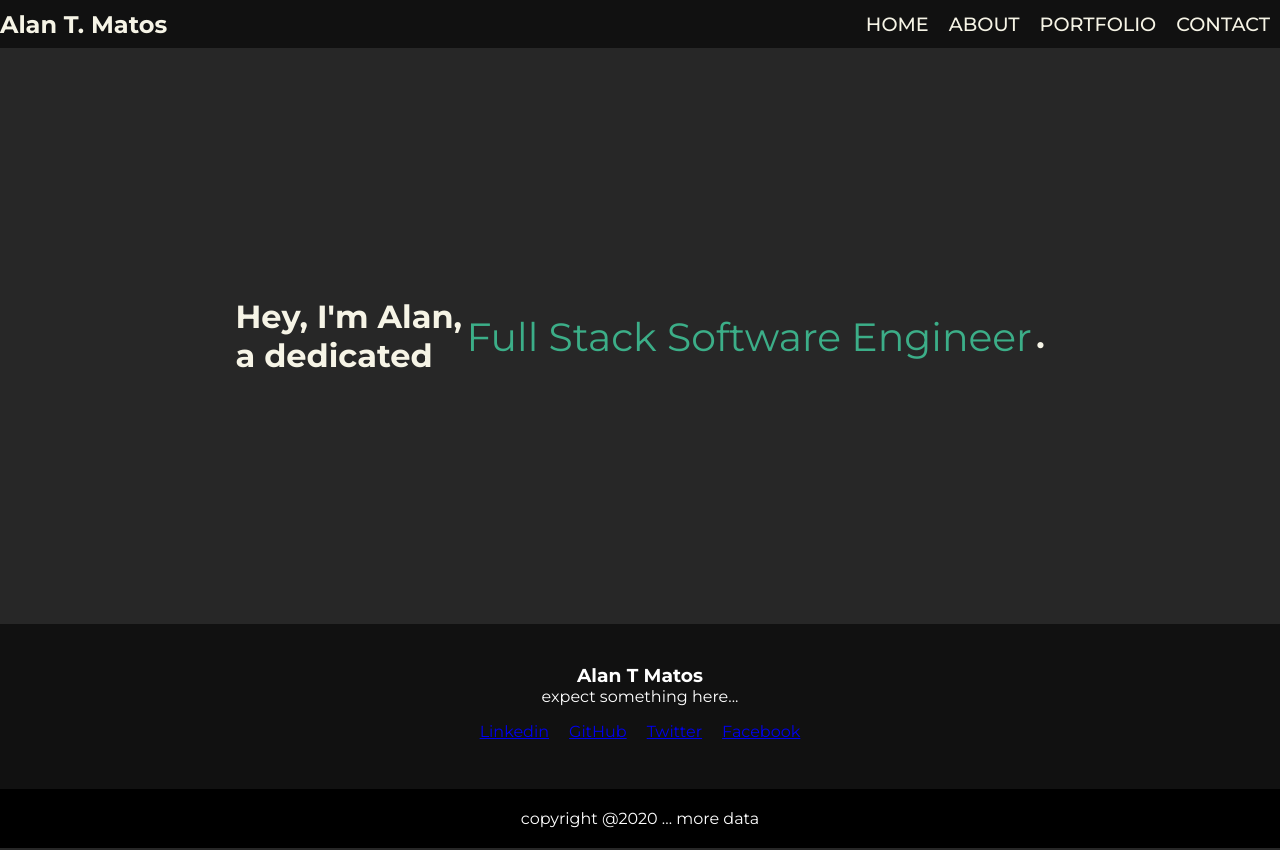
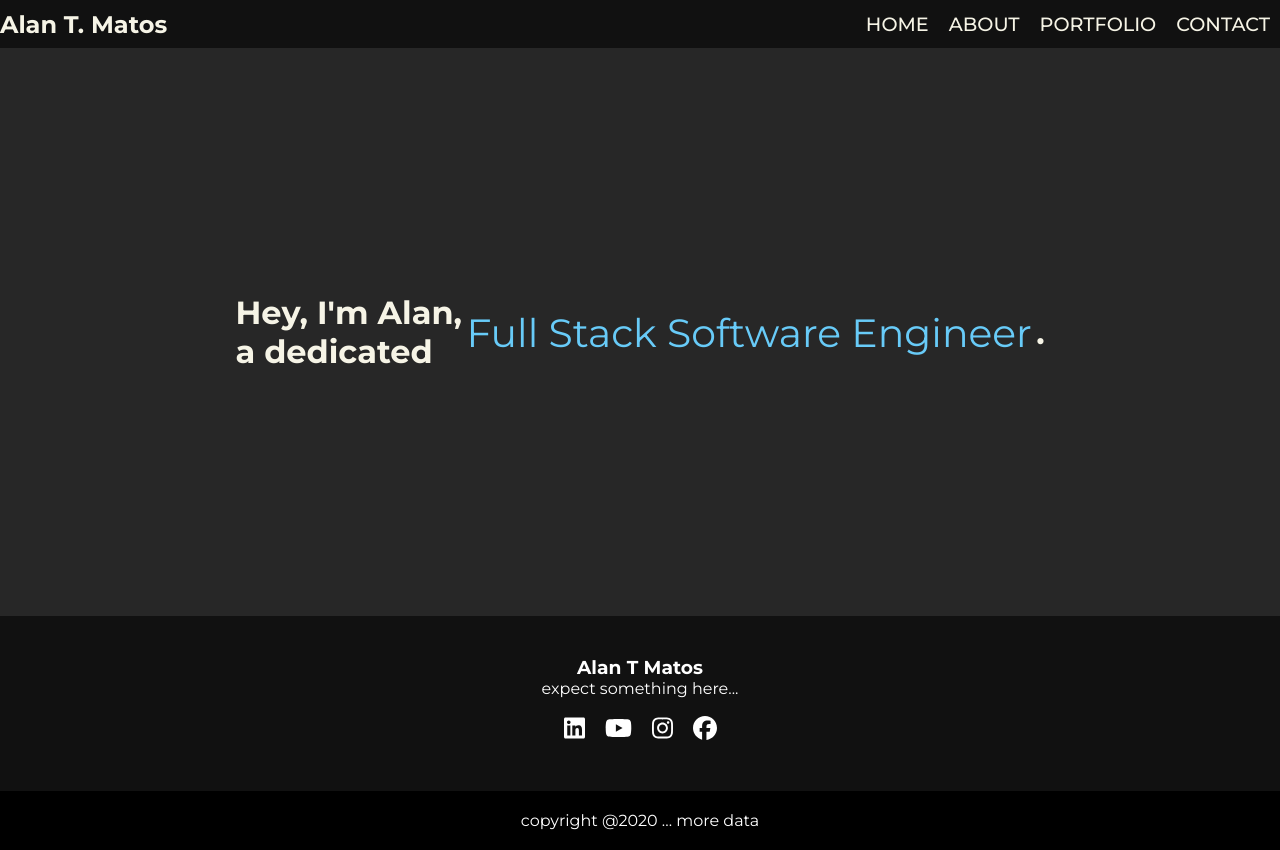
Before and after one commit to alantmatos/portfolio-frontend, a React (Create React App) app: page / in a window 1280 px wide. Built offline with nearby package versions, Linux system fonts and the light colour scheme.

Commit message:
font awesome lib, footer, home page animation, color changes

```diff
--- a/package.json
+++ b/package.json
@@ -3,9 +3,15 @@
   "version": "0.1.0",
   "private": true,
   "dependencies": {
+    "@fortawesome/fontawesome-svg-core": "^6.2.0",
+    "@fortawesome/free-brands-svg-icons": "^6.2.0",
+    "@fortawesome/free-regular-svg-icons": "^6.2.0",
+    "@fortawesome/free-solid-svg-icons": "^6.2.0",
+    "@fortawesome/react-fontawesome": "^0.2.0",
     "@testing-library/jest-dom": "^5.16.5",
     "@testing-library/react": "^13.4.0",
     "@testing-library/user-event": "^13.5.0",
+    "babel-plugin-macros": "^3.1.0",
     "react": "^18.2.0",
     "react-dom": "^18.2.0",
     "react-router-dom": "^6.4.1",
--- a/src/Components/Footer.js
+++ b/src/Components/Footer.js
@@ -1,4 +1,6 @@
 import React from 'react'
+import { FontAwesomeIcon } from '@fortawesome/react-fontawesome';
+import { faFacebook, faInstagram, faYoutube, faLinkedin, faFontAwesome } from '@fortawesome/free-brands-svg-icons'
 
 const Footer = () => {
   return (
@@ -8,10 +10,10 @@ const Footer = () => {
       <h3> Alan T Matos</h3>
       <p> expect something here... </p>
       <ul className='socials'>
-        <li><a href="#">Linkedin</a></li>
-        <li><a href="#">GitHub</a></li>
-        <li><a href="#">Twitter</a></li>
-        <li><a href="#">Facebook</a> </li>
+        <li><a href="https://www.linkedin.com/in/alantmatos/"><FontAwesomeIcon icon={faLinkedin}></FontAwesomeIcon></a></li>
+        <li><a href="#"><FontAwesomeIcon icon={faYoutube}></FontAwesomeIcon></a></li>
+        <li><a href="https://www.instagram.com/sir._.robot/"><FontAwesomeIcon icon={faInstagram}></FontAwesomeIcon></a></li>
+        <li><a href="https://www.facebook.com/alantmatos/"> <FontAwesomeIcon icon={faFacebook}></FontAwesomeIcon> </a> </li>
 
       </ul>
     </div>
--- a/src/Css/index.css
+++ b/src/Css/index.css
@@ -39,11 +39,11 @@ body {
 }
 
 .navMenu a:hover {
-  color: #e9c71b;
+  color: #68CBF8;
 }
 
 .hero{
-  height: 72vh;
+  height: 71vh;
   color: #f6f4e6;
   display: flex;
   justify-content: center;
@@ -53,7 +53,7 @@ body {
 .hero h1{
 }
 .hero span{
-  color: rgb(60, 174, 136);
+  color: #68CBF8;
   font-size: 40px;
 }
 .hero span{
@@ -79,7 +79,7 @@ body {
 
 
 .about{
-  height: 72vh;
+  height: 71vh;
   color: #f6f4e6;
   display: flex;
   justify-content: center;
@@ -91,7 +91,7 @@ body {
 }
 
 .contact{
-  height: 72vh;
+  height: 71vh;
   color: #f6f4e6;
   display: flex;
   justify-content: center;
@@ -99,7 +99,7 @@ body {
 }
 
 .portfolio{
-  height: 72vh;
+  height: 71vh;
   color: #f6f4e6;
   display: flex;
   justify-content: center;
@@ -112,7 +112,6 @@ body {
   width: 100vw;
   padding-top: 40px;
   color: #fff;
-
 }
 
 .socials{
@@ -122,12 +121,18 @@ body {
   justify-content: center;
   margin: 1em 0 3em 0;
 }
+.socials a{
+  color: white;
+  font-size: 1.5rem;
+}
+.socials a :hover{
+  color: #68CBF8;
+  font-size: 1.5rem;
+}
 
 .socials li{
   margin: 0 10px;
   text-decoration: none;
-
-
 }
 
 .footer-content{
@@ -136,8 +141,8 @@ body {
   justify-content: center;
   flex-direction: column;
   text-align: center;
+}
 
-}
 .footer-bottom{
   background-color: #000;
   width: 100vw;
```
Also changed, not shown: 1 other file (tests, documents, lock files or other folders).
